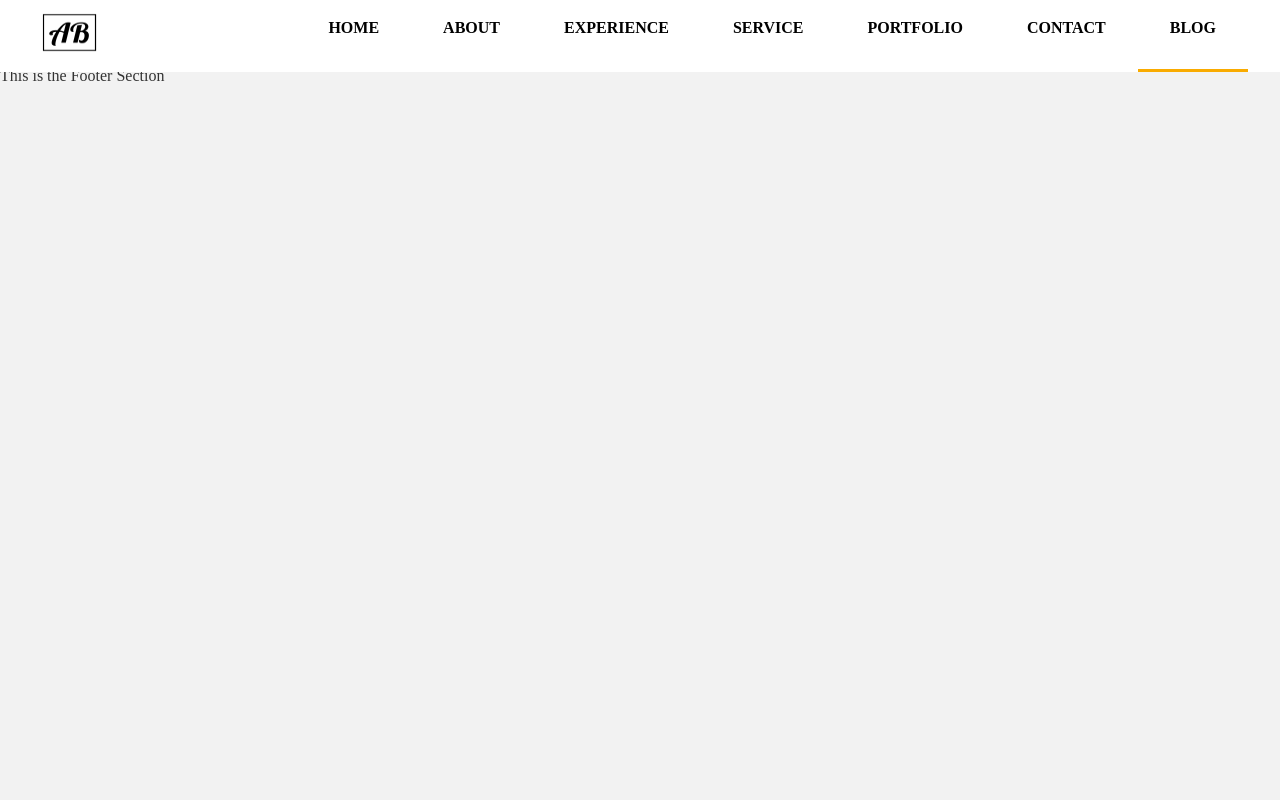
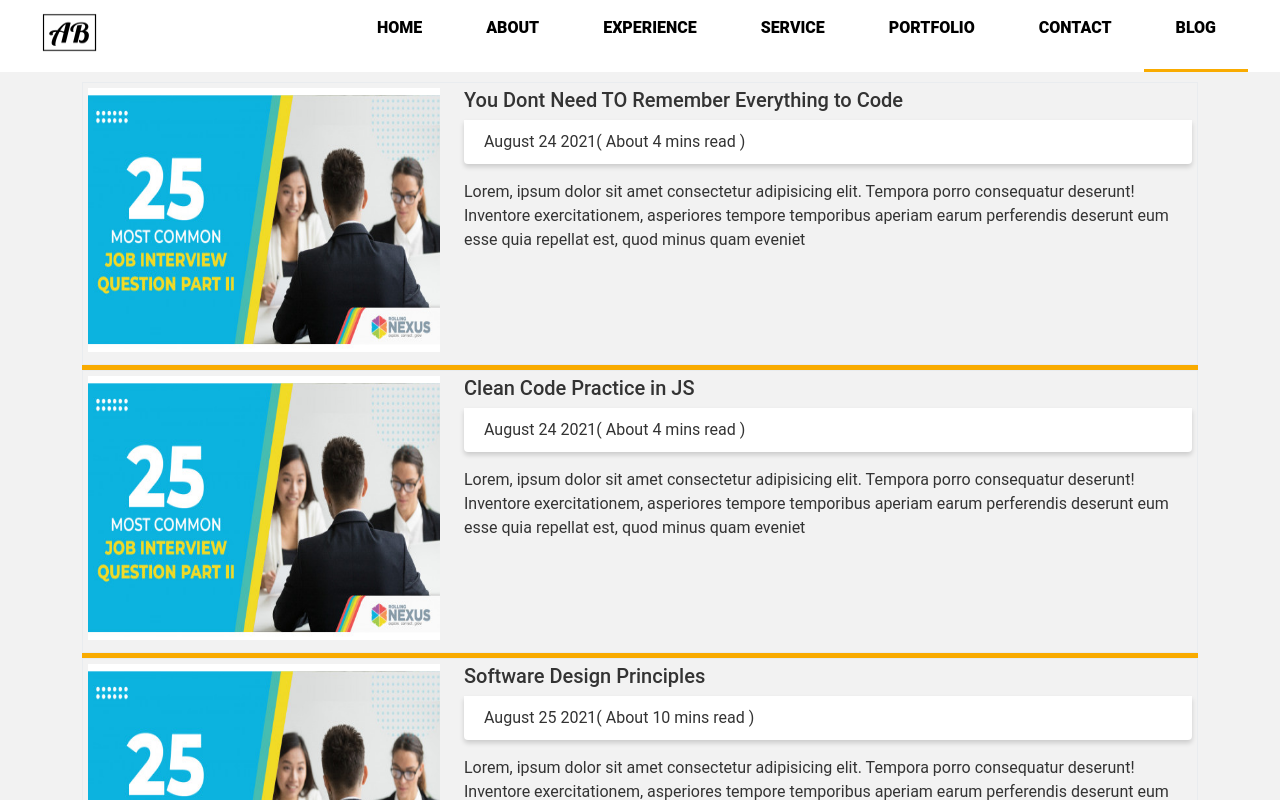
Before and after one commit to abhi886/next-with-styledComponents, a Next.js app: page /blogs in a window 1280 px wide. Shown: the top 800 px of the page. Built offline with nearby package versions, Linux system fonts and the light colour scheme.

Commit message:
MVP for Blog page

```diff
--- /dev/null
+++ b/pages/404.js
@@ -0,0 +1,5 @@
+const NotFound = () => {
+  return <p>Page Not Found</p>;
+};
+
+export default NotFound;
--- a/pages/blogs/index.js
+++ b/pages/blogs/index.js
@@ -1,24 +1,29 @@
-import { experience } from "../../src/data/experience";
+import { blog } from "../../src/data/blog";
+// import { getTwoBlogs } from "../../src/lib/blog";
+import styled from "styled-components";
+import BlogContent from "../../src/components/Blogs/blog";
+import { Container } from "react-bootstrap";
 
-const Blog = (exp) => {
-  console.log(exp);
+const BlogMain = styled.div`
+  padding-top: 82px;
+`;
+const Blog = ({ blogs }) => {
   return (
-    <div>
-      <ul>
-        {exp.exp.map((ex) => (
-          <li key={ex.id}>{ex.id}</li>
+    <BlogMain>
+      <Container>
+        {blogs.map((b) => (
+          <BlogContent key={b.id} blog={b}></BlogContent>
         ))}
-      </ul>
-    </div>
+      </Container>
+    </BlogMain>
   );
 };
 
 export async function getStaticProps() {
-  const exp = experience;
-  console.log(experience);
+  const blogs = blog;
   return {
     props: {
-      exp,
+      blogs,
     },
   };
 }
--- a/pages/index.js
+++ b/pages/index.js
@@ -1,14 +1,14 @@
 import Head from "next/head";
 import MasterLayout from "../src/components/MasterLayout";
 import Main from "../src/components/Main";
-import { blog } from "../src/data/blog";
+import { getTwoBlogs } from "../src/lib/blog";
 
 export default function Home(blogs) {
   return <Main blog={blogs}></Main>;
 }
 
 export async function getStaticProps() {
-  const blogs = blog;
+  const blogs = await getTwoBlogs();
   return {
     props: {
       blogs,
--- a/src/components/Main/index.js
+++ b/src/components/Main/index.js
@@ -26,6 +26,7 @@ const BlogPageHeading = styled.h2`
 
 const ViewAllButtonDiv = styled.div`
   display: flex;
+  justify-content: flex-end;
 `;
 // const ViewAllButton = styled(Button)``;
 const Main = ({ blog }) => {
--- a/src/data/blog.js
+++ b/src/data/blog.js
@@ -26,4 +26,13 @@ export const blog = [
       "Lorem, ipsum dolor sit amet consectetur adipisicing elit. Tempora porro consequatur deserunt! Inventore exercitationem, asperiores tempore temporibus aperiam earum perferendis deserunt eum esse quia repellat est, quod minus quam eveniet",
     imageUrl: "",
   },
+  {
+    id: "4",
+    blogTitle: "Software Design Principles",
+    publishedDate: "August 25 2021",
+    readTime: "10",
+    blogDescription:
+      "Lorem, ipsum dolor sit amet consectetur adipisicing elit. Tempora porro consequatur deserunt! Inventore exercitationem, asperiores tempore temporibus aperiam earum perferendis deserunt eum esse quia repellat est, quod minus quam eveniet",
+    imageUrl: "",
+  },
 ];
--- a/src/styles/GlobalStyle.js
+++ b/src/styles/GlobalStyle.js
@@ -1,9 +1,14 @@
+<styles>
+  @import
+  url('https://fonts.googleapis.com/css2?family=Roboto:ital,wght@0,300;0,500;1,900&display=swap');
+</styles>;
 import { createGlobalStyle } from "styled-components";
 const GlobalStyle = createGlobalStyle`body {
   background: #f2f2f2;
   color: #333;
-  font-family: "Nunito";
+  font-family: 'Roboto', sans-serif;
   margin: 0px auto;
+
 }
 *{
   padding: 0;
```
Also changed, not shown: pages/blogs/[id].js (added, +29 -0 lines), src/lib/blog.js (+17 -1 lines), 1 other file (tests, documents, lock files or other folders).
